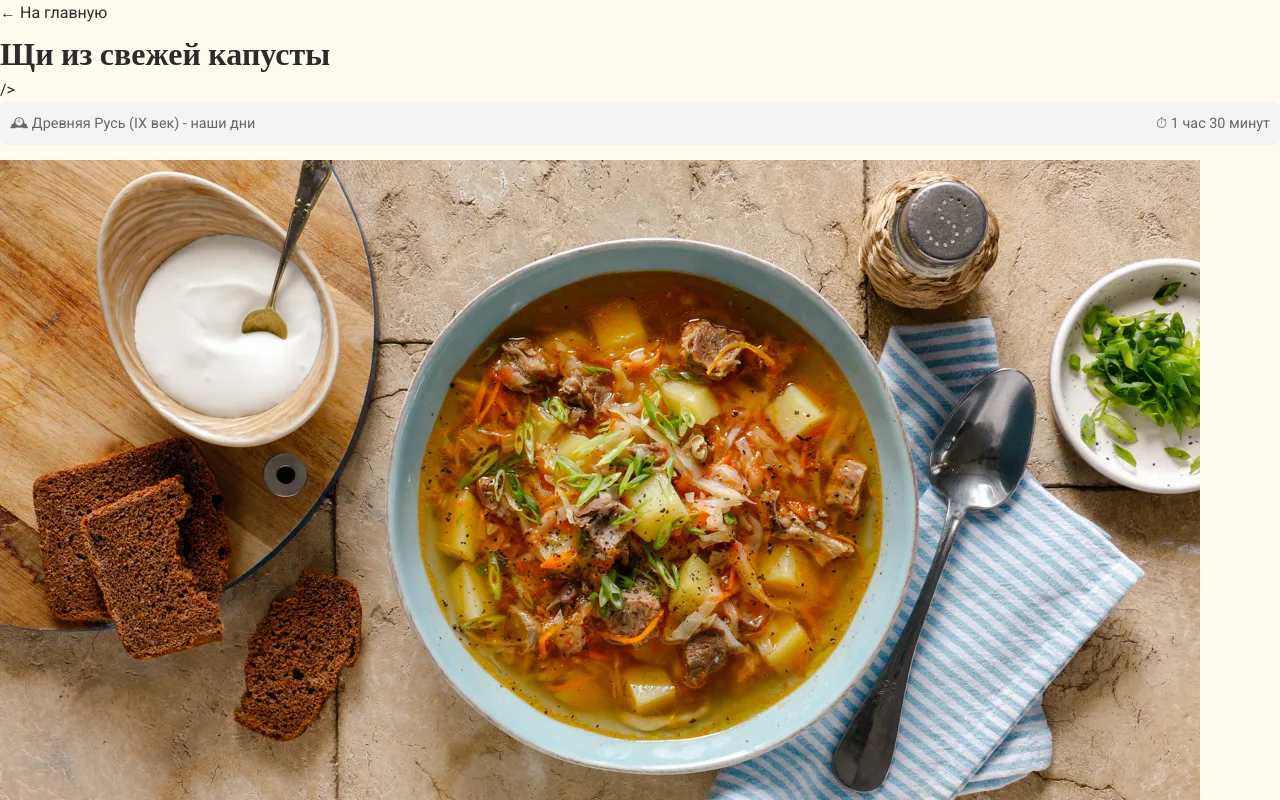
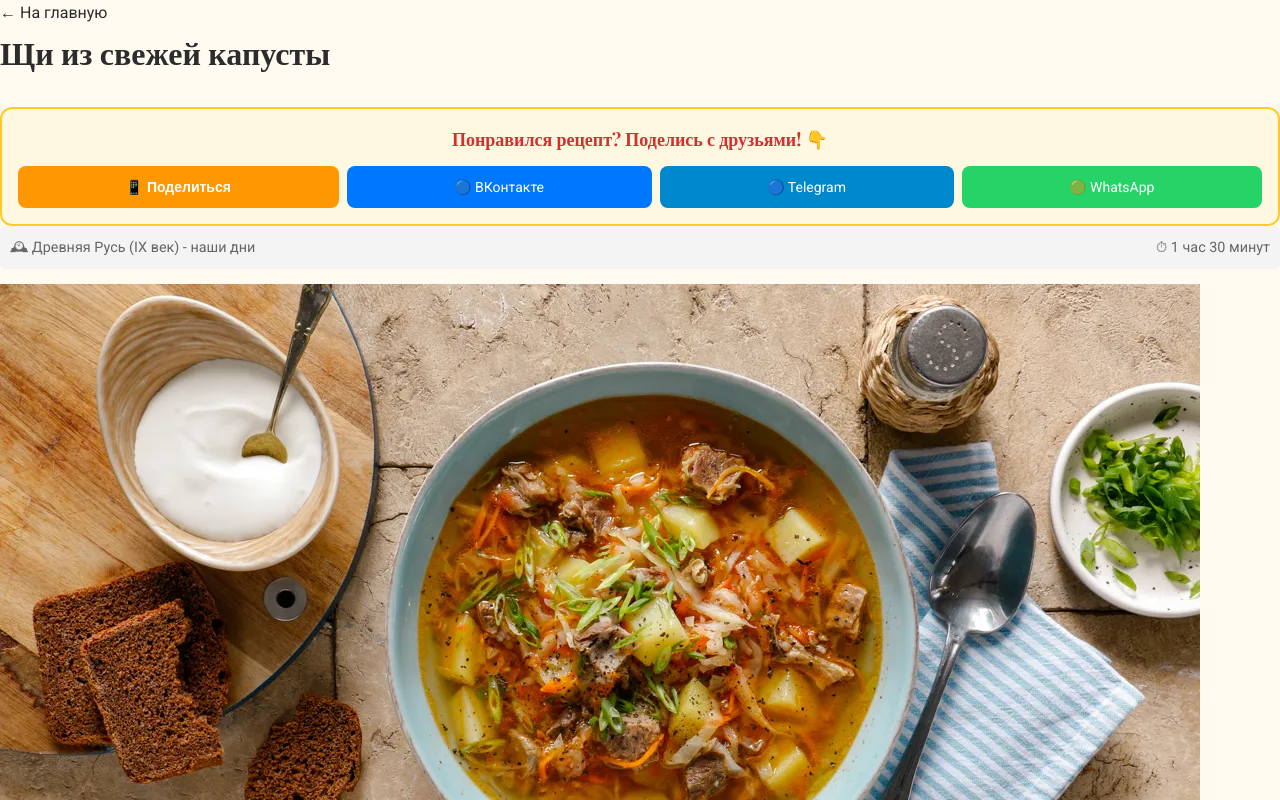
Before and after one commit to svideoproekt-ship-it/russka-kuhnya-9551, a React (Vite) app: page /recipe/1 in a window 1280 px wide. Shown: the top 800 px of the page. Built offline with nearby package versions, Linux system fonts and the light colour scheme; a web font is replaced by a local one.

Commit message:
Fix syntax error in RecipePage

```diff
--- a/src/pages/RecipePage.jsx
+++ b/src/pages/RecipePage.jsx
@@ -43,7 +43,7 @@ const RecipePage = () => {
         <h1>{recipe.title || recipe.name}</h1>
 
 
-        />
+       <ShareButtons title={recipe.title || recipe.name} />
 
         <div className="recipe-meta">
           <span>🕰 {recipe.epoch}</span>
```
